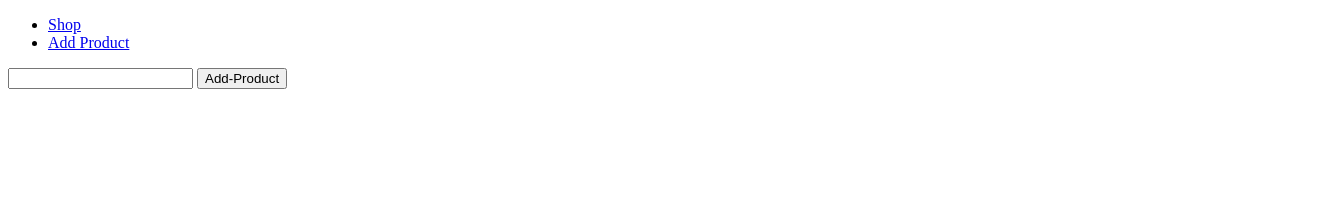
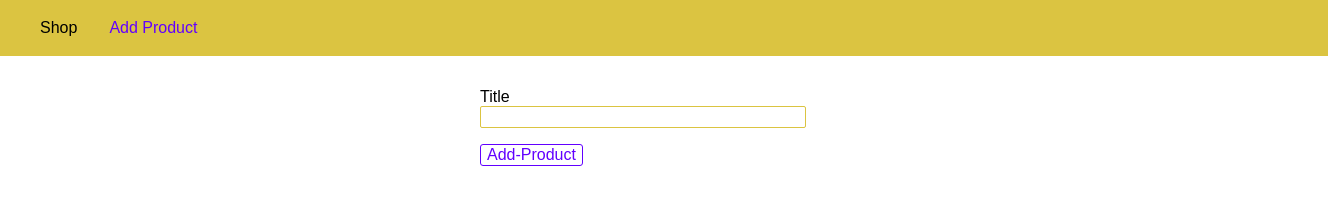
Before and after one commit to MrSurajPawar/NodeJS, a website: page Express-JS-2/views/add-product.html in a window 1280 px wide. Shown: the whole page, 1328 px wide, since content can reach past the window. Drawn offline with Linux system fonts and the light colour scheme.

Commit message:
Express LEarning

```diff
--- a/Express-JS-2/app.js
+++ b/Express-JS-2/app.js
@@ -11,6 +11,8 @@ const bodyParser = require("body-parser");
 
 //Middlewares
 app.use(bodyParser.urlencoded({ extended: false }));
+app.use(express.static( path.join(__dirname, "public") ));
+
 app.use("/admin" , adminRoutes);       // Adding filters
 app.use(shopRoutes);
 
--- /dev/null
+++ b/Express-JS-2/public/css/main.css
@@ -0,0 +1,43 @@
+body {
+    margin: 0;
+    padding: 0;
+    font-family: sans-serif;
+  }
+
+  main {
+    padding: 1rem;
+  }
+
+  .main-header {
+    width: 100%;
+    height: 3.5rem;
+    background-color: #dbc441;
+    padding: 0 1.5rem;
+  }
+  .main-header__nav {
+    height: 100%;
+    display: flex;
+    align-items: center;
+  }
+  .main-header__item-list {
+    list-style: none;
+    margin: 0;
+    padding: 0;
+    display: flex;
+  }
+
+  .main-header__item {
+    margin: 0 1rem;
+    padding: 0;
+  }
+
+  .main-header__item a {
+    text-decoration: none;
+    color: black;
+  }
+
+  .main-header__item a:hover,
+  .main-header__item a:active,
+  .main-header__item a.active {
+    color: #6200ff;
+  }
--- /dev/null
+++ b/Express-JS-2/public/css/product.css
@@ -0,0 +1,36 @@
+.product-form {
+    width: 20rem;
+    max-width: 90%;
+    margin: auto;
+  }
+
+  .form-control {
+    margin: 1rem 0;
+  }
+
+  .form-control label,
+  .form-control input {
+    display: block;
+    width: 100%;
+  }
+
+  .form-control input {
+    border: 1px solid #dbc441;
+    font: inherit;
+    border-radius: 2px;
+  }
+
+  button {
+    font: inherit;
+    border: 1px solid #6200ff;
+    color: #6200ff;
+    border-radius: 3px;
+    background: white;
+    cursor: pointer;
+  }
+
+  button:hover,
+  button:active {
+    background-color: #6200ff;
+    color: white;
+  }
--- a/Express-JS-2/views/add-product.html
+++ b/Express-JS-2/views/add-product.html
@@ -1,26 +1,33 @@
 <!DOCTYPE html>
 <html lang="en">
   <head>
-    <meta charset="UTF-8">
-    <meta name="viewport" content="width=device-width, initial-scale=1.0">
+    <meta charset="UTF-8" />
+    <meta name="viewport" content="width=device-width, initial-scale=1.0" />
     <title>Add Product</title>
+    <link rel="stylesheet" href="/css/main.css">
+    <link rel="stylesheet" href="/css/product.css">
   </head>
   <body>
-    <header>
-        <nav>
-            <ul>
-                <li><a href="/">Shop</a></li>
-                <li><a href="/admin/add-product">Add Product</a></li>
+    <header class="main-header">
+      <nav class="main-header__nav">
+        <ul class="main-header__item-list">
+          <li class="main-header__item"><a href="/">Shop</a></li>
+          <li class="main-header__item">
+            <a class="active" href="/admin/add-product">Add Product</a>
+          </li>
         </ul>
       </nav>
     </header>
 
     <main>
-        <form action="/admin/add-product" method="POST">
-            <input type="text" name="title" />
+      <form class="product-form" action="/admin/add-product" method="POST">
+        <div class="form-control">
+          <label for="title">Title</label>
+          <input type="text" name="title" id="title" />
+        </div>
+
         <button type="submit">Add-Product</button>
       </form>
     </main>
-
   </body>
 </html>
```
Also changed, not shown: Express-JS-2/views/404.html (+19 -7 lines), Express-JS-2/views/shop.html (+11 -9 lines). Lines whose indentation alone changed are shown as unchanged.
